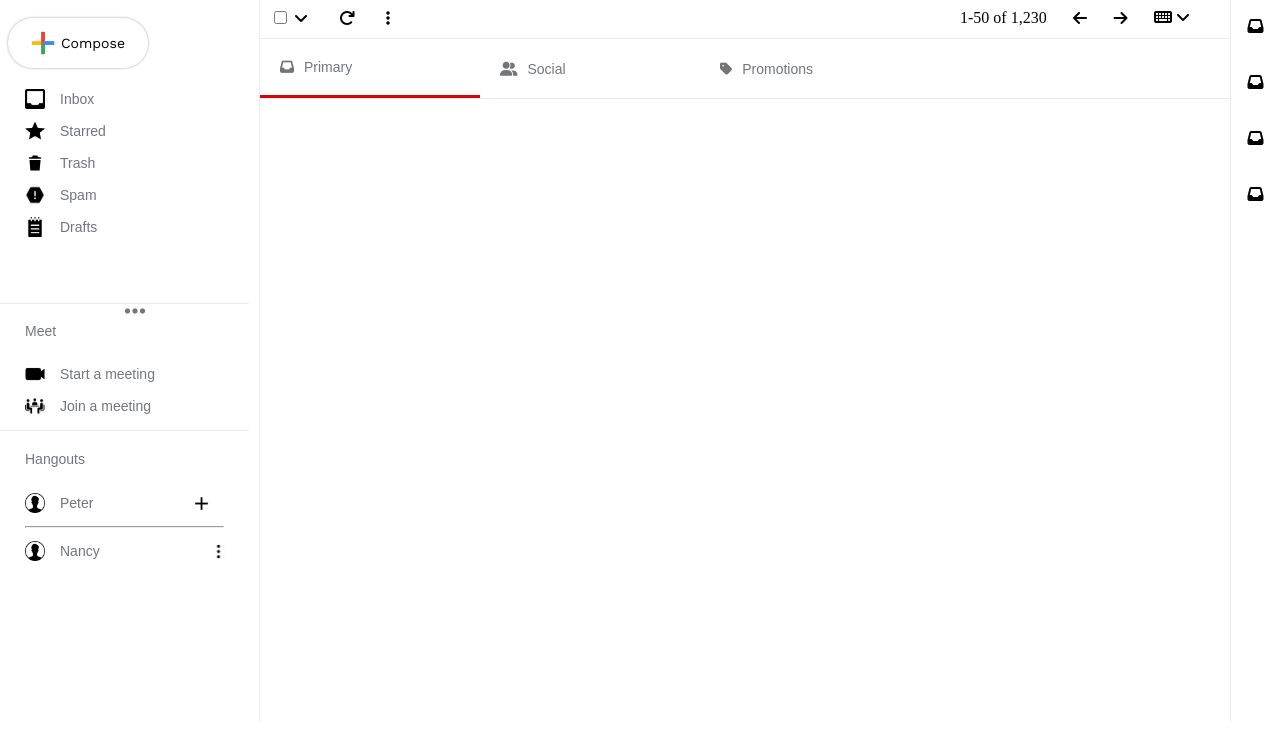
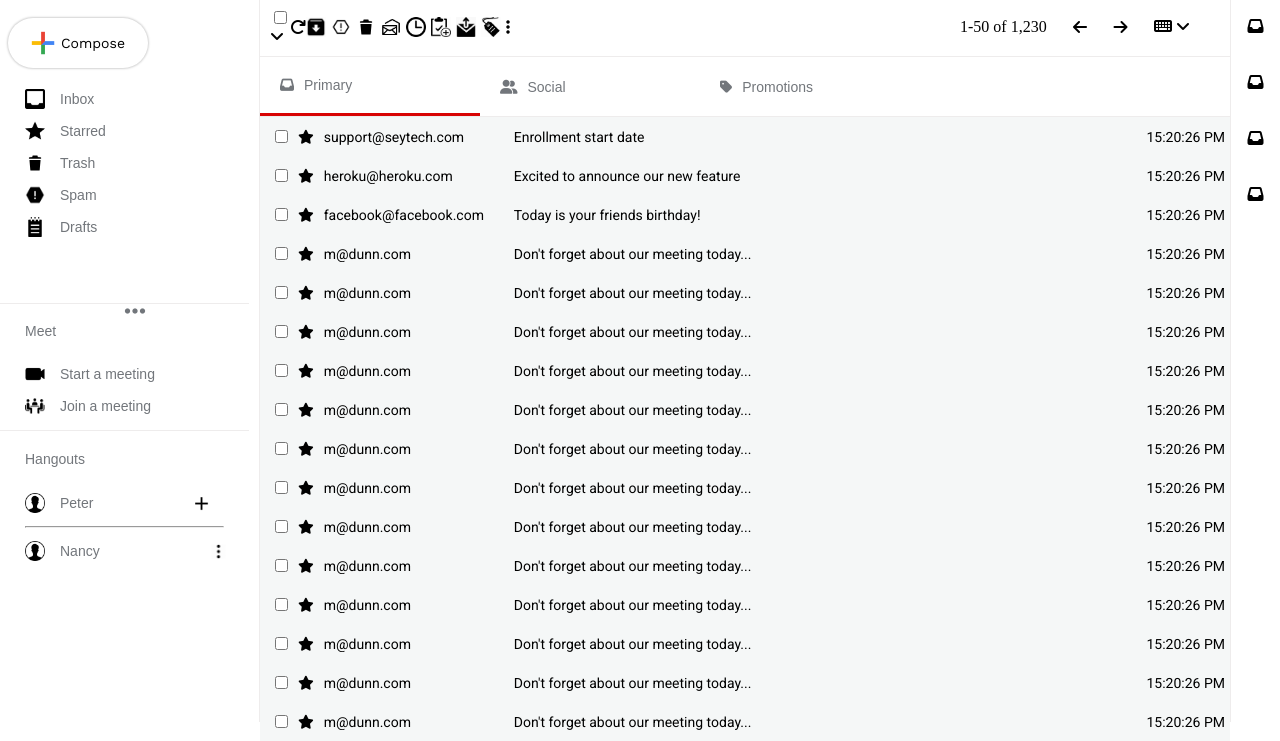
Before and after one commit to kanybekd/gmail_client_team2, a website built with webpack: page index.html in a window 1280 px wide. Shown: the part 78-819 px from the top of the page. Built offline with nearby package versions, Linux system fonts and the light colour scheme; no server answers.

Commit message:
latest changes

```diff
--- a/index.html
+++ b/index.html
@@ -166,14 +166,21 @@
           <!-- ULANBEK'S PART ENDS HERE -->
 
           <!-- AZAMAT'S PART STARTS HERE -->
-          <section id="email-list">
-            <ul id="email-list-ul-el">
-              <!-- <li class='main-ul-li-class'>
-                  <input class='common' type="checkbox">
-                  <i class="common fa fa-star"></i>
-                  <div class='common'>sender@gmail.com</div>
-                  <div class='common'>Hello, you're invited annual Hello, you're invited to our annual Hello, you're invited</div>
-                  <div class='common'> receive time</div>
+          <section class="email-list">
+            <ul id='email-ul-list'>
+              <!-- <li class="ul-li-list" id='0'>
+                  <i id="child1" class="common first-last fa fa-ellipsis-v"></i>
+                  <input id="child2" class="common" type="checkbox">
+                  <i id="child3" class="common fa fa-star"></i>
+                  <div id="child4" class="common">Sender Email</div>
+                  <div id="child5" class="common">Email Message</div>
+                  <div id="child6" class="common">Time</div>
+                  <div id="child7" class="common first-last">
+                      <img src="./images/archive.png" alt="">
+                      <img src="./images/trash-icon.png" alt="">
+                      <img src="./images/mark_as_unread.png" alt="">
+                      <img src="./images/snooze-icon.png" alt="">
+                  </div>
               </li> -->
             </ul>
           </section>
```
Also changed, not shown: build/gmail.js, build/style.css.
